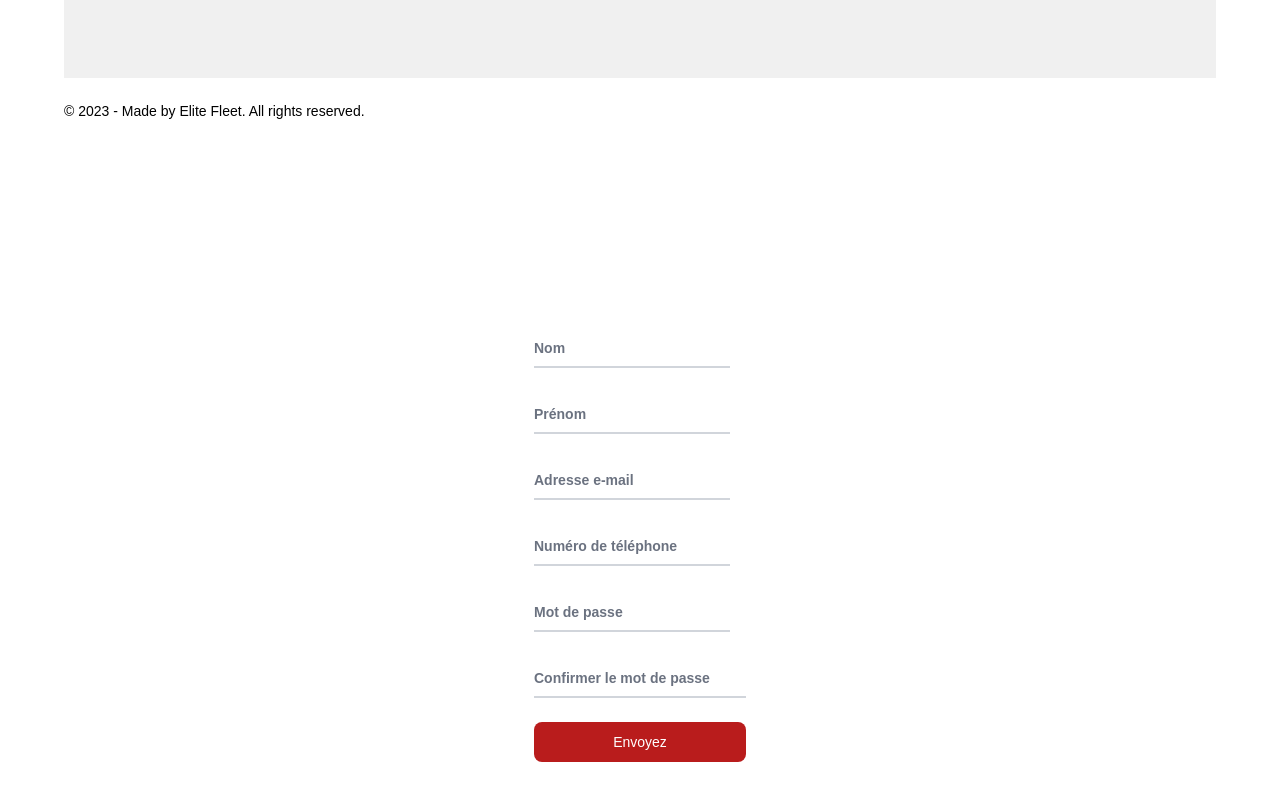
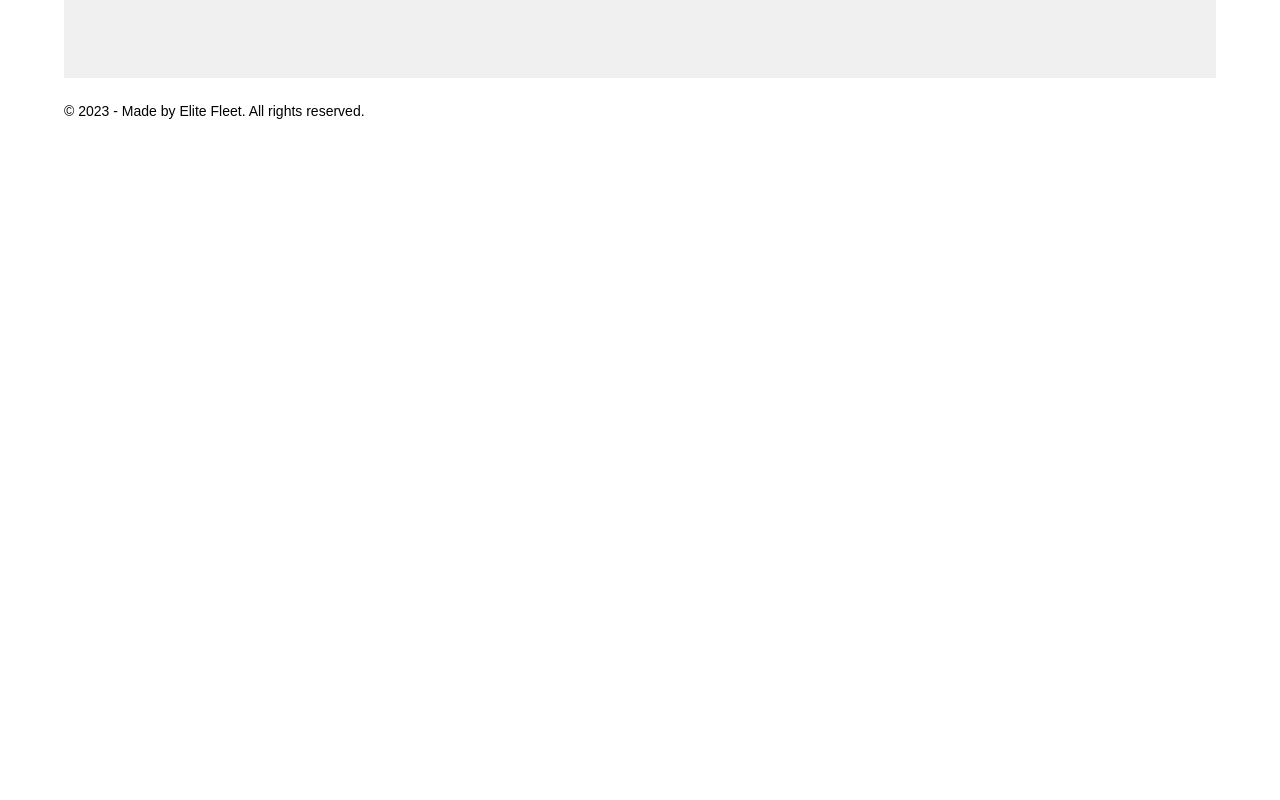
Before and after one commit to ldc911/hackaton2, a React (Vite) app in the folder frontend/: page / in a window 1280 px wide. Shown: the part 656-1456 px from the top of the page. After the commit the page ends 800 px from the top, so only its background shows below. Built offline with nearby package versions, Linux system fonts and the light colour scheme.

Commit message:
resolve double page on app.jsx

```diff
--- a/frontend/src/main.jsx
+++ b/frontend/src/main.jsx
@@ -1,5 +1,4 @@
 // import Login from "@pages/Login";
-import Register from "@pages/Register";
 import React from "react";
 import ReactDOM from "react-dom/client";
 
@@ -10,7 +9,5 @@ const root = ReactDOM.createRoot(document.getElementById("root"));
 root.render(
   <React.StrictMode>
     <App />
-    {/* <Login /> */}
-    <Register />
   </React.StrictMode>
 );
```
